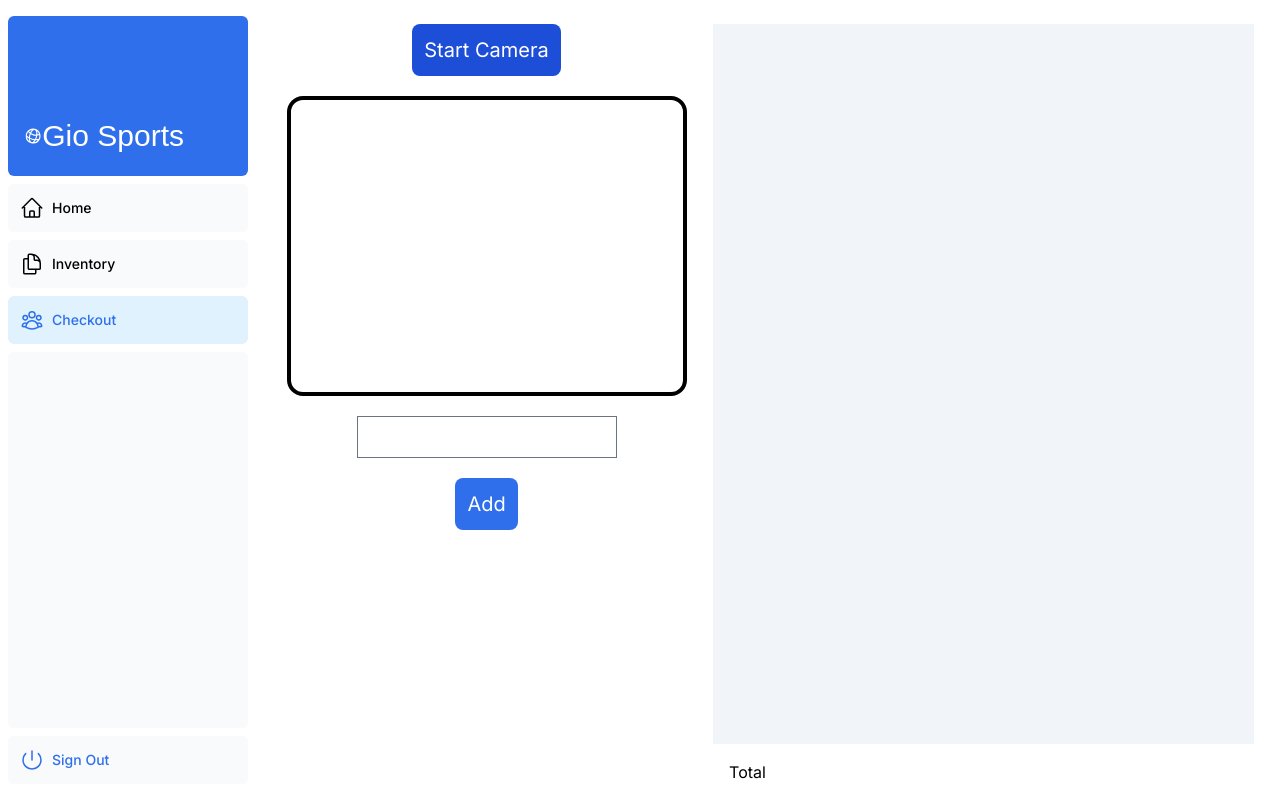
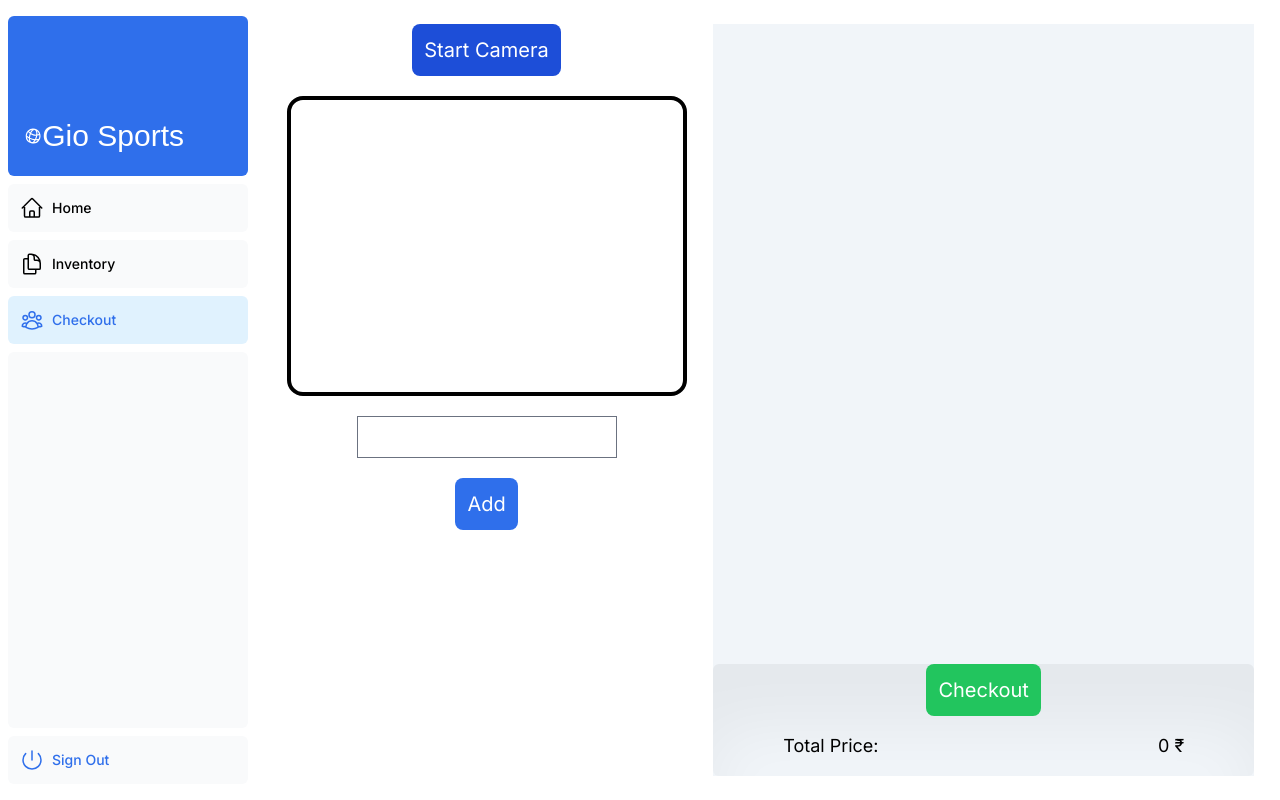
Before and after one commit to salimehdi/WD-project, a Next.js app: page /home/checkout in a window 1280 px wide. Built offline with nearby package versions, Linux system fonts and the light colour scheme; a web font is replaced by a local one.

Commit message:
Completing

```diff
--- /dev/null
+++ b/app/home/checkout/bill.css
@@ -0,0 +1,16 @@
+.items {
+	@apply mb-6 rounded-md;
+	box-shadow: inset 0 -4rem 4rem rgba(0, 0, 0, .1);
+}
+.checkout {
+	@apply rounded-md ;
+	box-shadow: inset 0 4rem 4rem rgba(0, 0, 0, .05);
+}
+.bill-line {
+	@apply flex justify-between items-center p-4 text-lg;
+}
+.bill-line input {
+	@apply rounded-md border-none;
+	width: 6ch;
+	text-align: right;
+}
--- a/app/home/checkout/page.tsx
+++ b/app/home/checkout/page.jsx
@@ -1,7 +1,8 @@
 "use client";
-import React, { useRef , useState } from 'react';
+import React, { useRef , useState , useEffect } from 'react';
+import "./bill.css";
 
-function CartItem({name, price, quantity} : {name: string, price: number, quantity: number}) {
+function CartItem({name, price, quantity}) {
   return (
     <div className="item flex items-center p-4 gap-4 w-full">
       <div className="icon bg-sky-500 w-16 h-16 rounded-md"></div>
@@ -38,6 +39,8 @@ export default function Page() {
  const videoRef = useRef(null);
  const [scannedBarcode, setScannedBarcode] = useState(null);
  const [cartItems , setCartItems] = useState([])
+const [sum , setSum] = useState(0)
+
 
  const startCamera = async () => {
     try {
@@ -50,6 +53,14 @@ export default function Page() {
       console.error('Error accessing camera:', error);
     }
  };
+
+ useEffect(()=>{
+   let sum1 = 0 ;
+  cartItems.map((e)=>{
+    sum1 += e.price ;
+  })
+  setSum(sum1);
+ },[cartItems])
 
  return (
   <>
@@ -64,7 +75,7 @@ export default function Page() {
       >
         <video ref={videoRef} width="400" height="300" autoPlay playsInline></video>
       </div>
-      {scannedBarcode === "6638916b9cd5d131206fd8fd" && (
+      {scannedBarcode === "663891b09cd5d131206fd906" && (
         <div className="flex flex-col justify-center items-center w-[80%] h-[130px] rounded-lg bg-blue-100 overflow-hidden pt-8 relative">
           <p className="absolute text-blue-800 rounded-br-lg bg-blue-300 p-2 text-2xl font-bold top-0 left-0"> SG Cricket Bat
           </p>
@@ -73,23 +84,49 @@ export default function Page() {
             <p>Price: 600</p>
           </div>
           <div className='text-xl flex justify-center items-center gap-5'>
-            <p>Quantity: SG</p>
-            <p>Price: 600</p>
+            <p>Quantity: 5</p>
           </div>
         </div>
       )}
       <input type="text" value={scannedBarcode} onChange={(e)=>{setScannedBarcode(e.target.value)}} />
-      <button onClick={(e)=>{console.log(e.target)}} className="bg-blue-600 text-white p-3 rounded-lg text-xl">{
-        scannedBarcode != "" ? "Add" : "Scan"
-      }</button>
+      {
+      scannedBarcode != ""
+      ? <button
+      onClick={()=>{
+        setCartItems([...cartItems , {
+          name:"SG Cricket Bat",
+          price:600,
+          quantity:5
+        }])
+      }}
+      className="bg-blue-600 text-white p-3 rounded-lg text-xl">Add</button>
+      : <button  className="bg-blue-600 text-white p-3 rounded-lg text-xl">Scan</button>
+      }
+
     </div>
     </div>
-    <div className="h-[94vh] w-full bg-slate-100 md:w-[55%] relative ">
+    <div className="h-[94vh] w-full bg-slate-100 md:w-[55%] relative flex flex-col">
+      <div className="items overflow-x-auto max-h-[94vh]">
       {
+        cartItems.length > 0 && cartItems.map((e)=>(
+          <CartItem setCartItems={(e)=>setCartItems(e)} name={e.name} price={e.price} quantity={e.quantity} />
+        ))
+      }
+      </div>
+      <div className="checkout text-center mt-auto">
+        <button onClick={()=>{
+          setCartItems([])
+          setScannedBarcode()
+        }} className="bg-green-500 text-center text-white p-3 rounded-lg text-xl">Checkout</button>
+        <div className="bill w-[80%] mx-auto ">
+          <div className="bill-line">
+            <div className="item-name">Total Price:</div>
+            <div className="price">{sum} ₹</div>
+          </div>
+        </div>
+      </div>
+    </div>
 
-      }
-      <div className="fixed bottom-0 w-full bg-white p-4 flex items-center gap-4">Total</div>
-    </div>
   </div>
   </>
 
--- a/app/home/page.tsx
+++ b/app/home/page.tsx
@@ -59,17 +59,47 @@ export default function Page() {
         <tbody>
           <tr>
             <th className="border-t-0 px-6 align-middle border-l-0 border-r-0 text-xs whitespace-nowrap p-4 text-left text-blueGray-700 ">
-              Season Ball
+              SG Cricket
             </th>
             <td className="border-t-0 px-6 align-middle border-l-0 border-r-0 text-xs whitespace-nowrap p-4 ">
               SG
             </td>
             <td className="border-t-0 px-6 align-center border-l-0 border-r-0 text-xs whitespace-nowrap p-4">
-              34
+              4
             </td>
             <td className="border-t-0 px-6 align-middle border-l-0 border-r-0 text-xs whitespace-nowrap p-4">
               <i className="fas fa-arrow-up text-emerald-500 mr-4"></i>
-              560
+              600
+            </td>
+          </tr>
+          <tr>
+            <th className="border-t-0 px-6 align-middle border-l-0 border-r-0 text-xs whitespace-nowrap p-4 text-left text-blueGray-700 ">
+            Ramp Swimming Earpods
+            </th>
+            <td className="border-t-0 px-6 align-middle border-l-0 border-r-0 text-xs whitespace-nowrap p-4 ">
+            Ramp
+            </td>
+            <td className="border-t-0 px-6 align-center border-l-0 border-r-0 text-xs whitespace-nowrap p-4">
+            6
+            </td>
+            <td className="border-t-0 px-6 align-middle border-l-0 border-r-0 text-xs whitespace-nowrap p-4">
+              <i className="fas fa-arrow-up text-emerald-500 mr-4"></i>
+              900
+            </td>
+          </tr>
+          <tr>
+            <th className="border-t-0 px-6 align-middle border-l-0 border-r-0 text-xs whitespace-nowrap p-4 text-left text-blueGray-700 ">
+            Great Dumbell
+            </th>
+            <td className="border-t-0 px-6 align-middle border-l-0 border-r-0 text-xs whitespace-nowrap p-4 ">
+              Great
+            </td>
+            <td className="border-t-0 px-6 align-center border-l-0 border-r-0 text-xs whitespace-nowrap p-4">
+              5
+            </td>
+            <td className="border-t-0 px-6 align-middle border-l-0 border-r-0 text-xs whitespace-nowrap p-4">
+              <i className="fas fa-arrow-up text-emerald-500 mr-4"></i>
+              900
             </td>
           </tr>
         </tbody>
--- a/app/login/page.tsx
+++ b/app/login/page.tsx
@@ -46,6 +46,7 @@ export default function Page() {
           </div>
 
           <button
+
             type="submit"
             className="w-full rounded-md bg-blue-500 px-4 py-2 font-semibold text-white hover:bg-blue-600"
           >
--- a/tsconfig.json
+++ b/tsconfig.json
@@ -29,6 +29,6 @@
     ".next/types/**/*.ts",
     "app/lib/placeholder-data.js",
     "scripts/seed.js"
-  ],
+, "app/home/checkout/page.jsx"  ],
   "exclude": ["node_modules"]
 }
```
